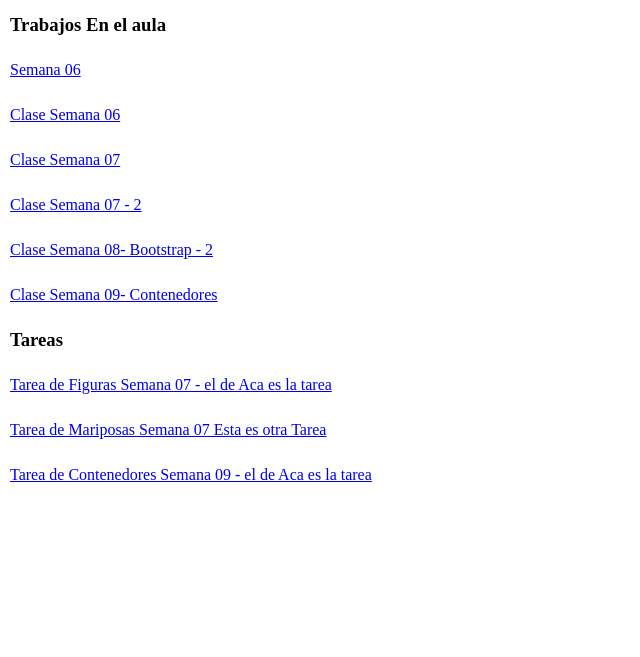
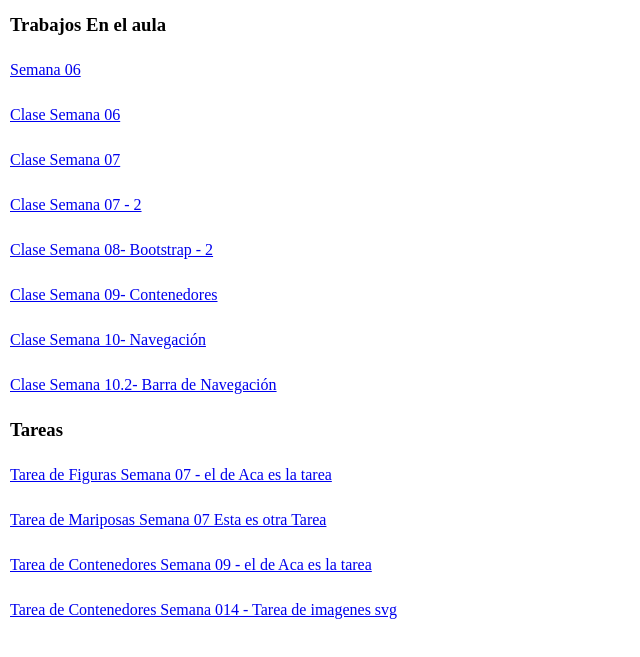
Before and after one commit to TafurMorales/Tafur, a plain HTML site: page index.html in a window 1280 px wide. Shown: the part 83-740 px from the top of the page, without its empty margins (0-640 px from the left). Drawn offline with Linux system fonts and the light colour scheme.

Commit message:
Update index.html

```diff
--- a/index.html
+++ b/index.html
@@ -17,12 +17,16 @@
         <li class="dw"><a href="flexbox.html">Clase Semana 07 - 2</a></li>
         <li class="dw"><a href="bootstrap.html">Clase Semana 08- Bootstrap - 2</a></li>
         <li class="dw"><a href="contenedores.html">Clase Semana 09- Contenedores</a></li>
+         <li class="dw"><a href="navegacion.html">Clase Semana 10- Navegación</a></li>
+        <li class="dw"><a href="barranavegacion.html">Clase Semana 10.2- Barra de Navegación</a></li>
+
     </ul>
         <h3>Tareas</h3>
         <ul>
         <li class="dw"><a href="figuras.html">Tarea de Figuras Semana 07 -  el de Aca es la tarea</a></li>
         <li class="dw"><a href="mariposas.html">Tarea de Mariposas Semana 07  Esta es otra Tarea</a></li>
          <li class="dw"><a href="contenedores tarea.html">Tarea de Contenedores Semana 09 -  el de Aca es la tarea</a></li>
+         <li class="dw"><a href="imagenessvg.html">Tarea de Contenedores Semana 014 -  Tarea de imagenes svg</a></li>
     </ul>
 </body>
 </html>
```
